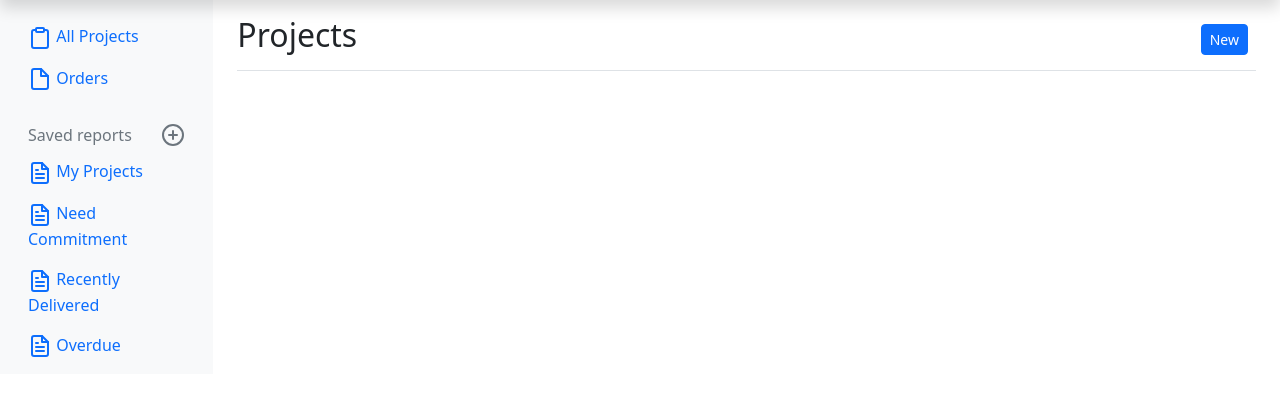
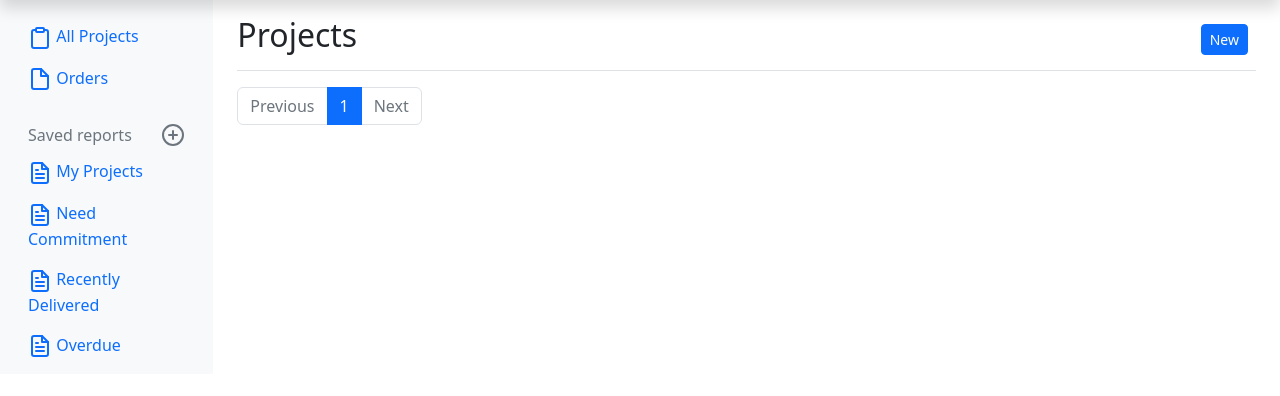
Before and after one commit to amcvitty/pipenvweb, a Django app: page /projects/ in a window 1280 px wide. Shown: the part 40-436 px from the top of the page. Run offline with Django 4.2, Linux system fonts and the light colour scheme; data that the repository does not hold is empty.

Commit message:
Add pagination

```diff
--- a/dodfather/projects/templates/projects/index.html
+++ b/dodfather/projects/templates/projects/index.html
@@ -19,4 +19,29 @@
   >
 </li>
 {% endfor %}
+
+
+
+<nav aria-label="Page navigation" class="mt-3">
+  <ul class="pagination">
+    {% if page_obj.has_previous %}
+        <li class="page-item"><a class="page-link" href="?page={{ page_obj.previous_page_number }}">Previous</a></li>
+    {% else%}
+        <li class="page-item disabled"><a class="page-link" href="#" tabindex="-1" aria-disabled="true">Previous</a></li>
+    {% endif %}
+
+    {% for iterator_page in page_obj.paginator  %}
+        <li class="page-item"><a class="page-link {% if iterator_page.number == page_obj.number %} active {% endif %}" href="?page={{ iterator_page.number }}">{{iterator_page.number}}</a></li>
+    {% endfor%}
+
+    {% if page_obj.has_next %}
+        <li class="page-item"><a class="page-link" href="?page={{ page_obj.next_page_number }}">Next</a></li>
+    {% else%}
+        <li class="page-item disabled"><a class="page-link" href="#" tabindex="-1" aria-disabled="true">Next</a></li>
+    {% endif %}
+
+  </ul>
+</nav>
+
+
 {% endblock content %}
--- a/dodfather/projects/views.py
+++ b/dodfather/projects/views.py
@@ -13,7 +13,7 @@ from .models import Project, ProjectForm
 class IndexView(generic.ListView):
     template_name = 'projects/index.html'
     model = Project
-    paginate_by = 20
+    paginate_by = 10
 
     def get_context_data(self, **kwargs):
         context = super().get_context_data(**kwargs)
@@ -22,7 +22,7 @@ class IndexView(generic.ListView):
 
     def get_queryset(self):
         query = self.request.GET.get('q', '')
-        return Project.objects.filter(title__icontains=query)
+        return Project.objects.filter(title__icontains=query).order_by('-created_at')
 
 
 def new(request):
```
